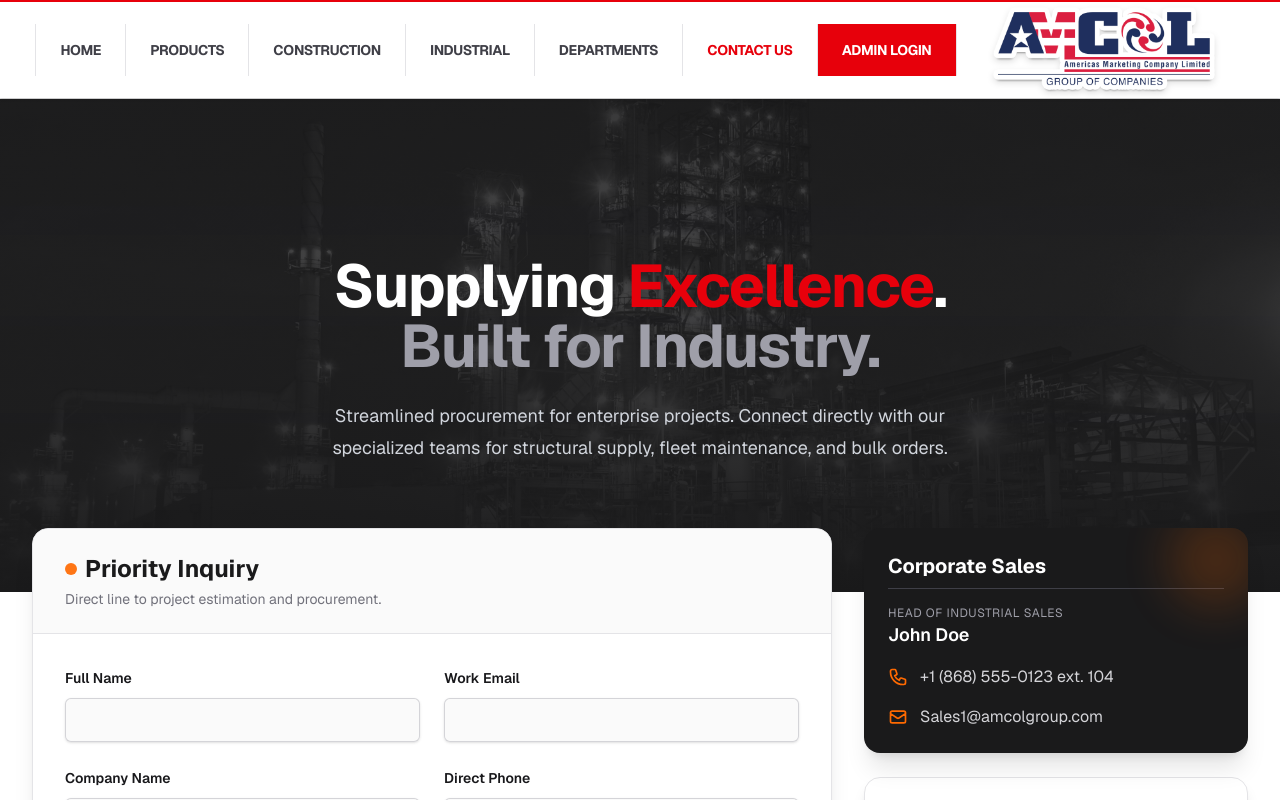
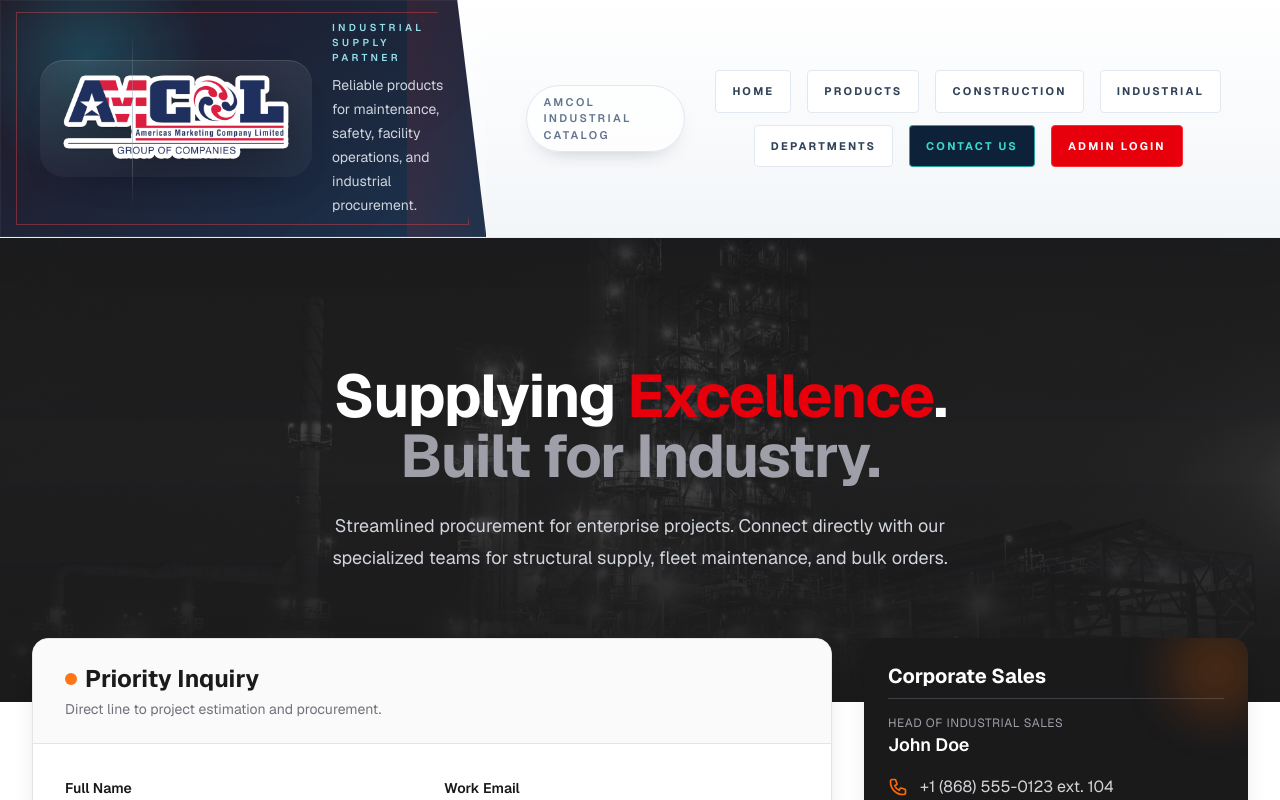
Before and after one commit to Justinpoulido/amcol-landing-page, a Next.js app: page /contact in a window 1280 px wide. Shown: the top 800 px of the page. Built offline with nearby package versions, Linux system fonts and the light colour scheme.

Commit message:
Updated Contact Us Nav-bar

```diff
--- a/app/contact/page.tsx
+++ b/app/contact/page.tsx
@@ -1,5 +1,7 @@
 "use client";
 
+import Image from "next/image";
+import Link from "next/link";
 import React, { useState } from "react";
 
 const navLinks = [
@@ -41,44 +43,66 @@ export default function ContactPage() {
 
   return (
     <div className="min-h-screen bg-white font-sans text-zinc-900">
-      {/* Navigation */}
-      <header className="fixed top-0 left-0 right-0 z-50 border-b border-zinc-200/80 bg-white/80 backdrop-blur-md">
+      <header className="hero-mainnav relative z-40">
+        <div className="flex w-full flex-col overflow-hidden md:flex-row md:items-stretch">
+          <div className="hero-brand-panel flex items-center justify-center px-6 py-5 sm:px-8 md:w-[38%] md:min-w-[380px] md:justify-start lg:px-10">
+            <div className="hero-brand-content relative z-10 flex w-full max-w-[520px] items-center gap-4 sm:gap-5">
+              <Link className="hero-brand-logo-wrap shrink-0" href="/" aria-label="AMCOL Home">
+                <Image
+                  src="/images/AMCOL_Logo.png"
+                  alt="AMCOL Logo"
+                  width={420}
+                  height={104}
+                  priority
+                  className="hero-brand-logo h-20 w-auto max-w-[320px] sm:h-24 md:h-[6.1rem]"
+                />
+              </Link>
 
-        <nav className="w-full border-t-2 border-red-600 bg-white shadow-sm flex items-center justify-between px-4 sm:px-6 lg:px-8">
-          <ul className="flex flex-1 flex-wrap items-center justify-center overflow-x-auto">
-            {navLinks.map((link) => (
-              <li
+              <div className="hero-brand-copy hidden min-w-0 flex-1 md:block">
+                <p className="hero-brand-eyebrow text-[10px] font-semibold uppercase tracking-[0.34em] text-cyan-200/90">
+                  Industrial Supply Partner
+                </p>
+                <p className="mt-2 text-sm leading-6 text-slate-200/90">
+                  Reliable products for maintenance, safety, facility operations, and industrial procurement.
+                </p>
+              </div>
+            </div>
+          </div>
+
+          <div className="hero-links-panel flex flex-1 items-center justify-center px-4 py-4 sm:px-6 lg:px-10">
+            <div className="flex w-full flex-col items-center justify-center gap-3 lg:flex-row lg:justify-between">
+              <div className="hidden rounded-full border border-slate-200 bg-white/75 px-4 py-2 text-[11px] font-semibold uppercase tracking-[0.22em] text-slate-500 shadow-[0_10px_24px_-18px_rgba(15,23,42,0.45)] lg:inline-flex">
+                AMCOL Industrial Catalog
+              </div>
+              <nav className="flex flex-wrap items-center justify-center gap-x-3 gap-y-3 text-[11px] font-bold uppercase tracking-[0.2em] sm:gap-x-4">
+                {navLinks.map((link) => {
+                  const isActive = link.name === "CONTACT US";
+                  const isAdminLink = link.name === "ADMIN LOGIN";
+
+                  return (
+                    <a
                       key={link.name}
-                className="border-l border-zinc-200 last:border-r"
-              >
-                <a
                       href={link.href}
-                  className={`inline-block px-6 py-4 text-sm font-bold tracking-tight transition-colors hover:bg-zinc-50
-                    ${
-                      link.name === "ADMIN LOGIN"
-                        ? "bg-red-600 text-white hover:bg-red-700 hover:text-white"
-                        : link.name === "CONTACT US"
-                        ? "text-red-600"
-                        : "text-zinc-700 hover:text-red-600"
+                      className={`hero-nav-link rounded-sm border px-4 py-3 ${
+                        isAdminLink
+                          ? "border-red-500 bg-red-600 text-white hover:border-red-600 hover:bg-red-700"
+                          : isActive
+                          ? "border-[#39d9cd]/70 bg-[#0d2238] text-[#39d9cd]"
+                          : "border-slate-200 bg-white text-slate-700 hover:border-[#39d9cd]/45 hover:text-[#0d2238]"
                       }`}
                     >
                       {link.name}
                     </a>
-              </li>
-            ))}
-          </ul>
-          <div className="px-6">
-            <img
-              src="/images/AMCOL_Logo.png"
-              alt="AMCOL Logo"
-              className="h-24 w-auto transition-transform duration-300 hover:scale-105 drop-shadow-md"
-            />
+                  );
+                })}
+              </nav>
             </div>
-        </nav>
+          </div>
+        </div>
       </header>
 
       {/* Hero Section */}
-      <section className="relative bg-[#1A1A1B] pt-48 pb-24 sm:pt-64 sm:pb-32 overflow-hidden">
+      <section className="relative overflow-hidden bg-[#1A1A1B] py-24 sm:py-32">
         {/* Background Image with Overlay */}
         <div className="absolute inset-0 z-0">
           <div
--- a/app/page.tsx
+++ b/app/page.tsx
@@ -2,6 +2,8 @@
 
 import Image from "next/image";
 import Link from "next/link";
+import { useRouter } from "next/navigation";
+import type { FormEvent } from "react";
 import { useState, useEffect } from "react";
 import {
   landingCategoryRows,
@@ -46,7 +48,9 @@ function chunkCategories(categories: ProductCategoryPageData[], size: number) {
 }
 
 export default function Home() {
+  const router = useRouter();
   const [currentImageIndex, setCurrentImageIndex] = useState(0);
+  const [searchQuery, setSearchQuery] = useState("");
   const [landingCategories, setLandingCategories] = useState<ProductCategoryPageData[]>(
     fallbackLandingCategories,
   );
@@ -93,6 +97,13 @@ export default function Home() {
 
   const prevImage = () => {
     setCurrentImageIndex((prev) => (prev === 0 ? heroImages.length - 1 : prev - 1));
+  };
+
+  const handleSearchSubmit = (event: FormEvent<HTMLFormElement>) => {
+    event.preventDefault();
+
+    const query = searchQuery.trim();
+    router.push(query ? `/products?search=${encodeURIComponent(query)}` : "/products");
   };
 
   return (
@@ -252,7 +263,10 @@ export default function Home() {
 
       <div className="relative z-10 mx-auto max-w-6xl px-4 sm:px-6 lg:px-8 py-12">
         <div className="mx-auto max-w-3xl text-center">
-          <div className="flex flex-col items-center justify-center gap-4 sm:flex-row">
+          <form
+            onSubmit={handleSearchSubmit}
+            className="flex flex-col items-center justify-center gap-4 sm:flex-row"
+          >
             <div className="relative flex items-center w-full max-w-md leading-[28px]">
               <svg
                 viewBox="0 0 24 24"
@@ -269,9 +283,11 @@ export default function Home() {
                 type="search"
                 placeholder="Search..."
                 name="searchbar"
+                value={searchQuery}
+                onChange={(event) => setSearchQuery(event.target.value)}
               />
             </div>
-          </div>
+          </form>
         </div>
       </div>
 
--- a/app/products/page.tsx
+++ b/app/products/page.tsx
@@ -12,11 +12,50 @@ const navLinks = [
   { name: "ADMIN LOGIN", href: "/admin" },
 ];
 
-export default async function ProductsPage() {
+type ProductsPageProps = {
+  searchParams?: Promise<{
+    search?: string | string[];
+  }>;
+};
+
+function getSearchValue(value: string | string[] | undefined) {
+  return Array.isArray(value) ? value[0] : value;
+}
+
+function productMatchesSearch(
+  product: Awaited<ReturnType<typeof getAllProducts>>[number],
+  query: string,
+) {
+  const searchableText = [
+    product.name,
+    product.category,
+    product.categoryName,
+    product.brand,
+    product.sku,
+    product.summary,
+    product.description,
+    product.price,
+    product.stockStatus,
+    ...(product.specifications ?? []),
+    ...(product.useCases ?? []),
+  ]
+    .filter(Boolean)
+    .join(" ")
+    .toLowerCase();
+
+  return searchableText.includes(query.toLowerCase());
+}
+
+export default async function ProductsPage({ searchParams }: ProductsPageProps) {
+  const query = await searchParams;
+  const searchQuery = getSearchValue(query?.search)?.trim() ?? "";
   const [products, featuredProductCategories] = await Promise.all([
     getAllProducts(),
     Promise.resolve(getFeaturedCategories()),
   ]);
+  const visibleProducts = searchQuery
+    ? products.filter((product) => productMatchesSearch(product, searchQuery))
+    : products;
 
   return (
     <div className="min-h-screen bg-white font-sans text-zinc-900">
@@ -143,16 +182,40 @@ export default async function ProductsPage() {
                 Product Catalog
               </p>
               <h2 className="mt-3 text-3xl font-semibold tracking-tight text-slate-950 sm:text-4xl">
-                Browse all products
+                {searchQuery ? `Search results for "${searchQuery}"` : "Browse all products"}
               </h2>
             </div>
             <p className="text-sm text-slate-600">
-              Showing {products.length} items across the AMCOL catalog.
+              Showing {visibleProducts.length} of {products.length} items across the AMCOL catalog.
             </p>
           </div>
 
+          <form action="/products" className="mt-8 max-w-xl">
+            <label htmlFor="product-search" className="sr-only">
+              Search products
+            </label>
+            <div className="relative">
+              <svg
+                viewBox="0 0 24 24"
+                aria-hidden="true"
+                className="pointer-events-none absolute left-4 top-1/2 h-4 w-4 -translate-y-1/2 fill-slate-400"
+              >
+                <path d="M21.53 20.47l-3.66-3.66C19.195 15.24 20 13.214 20 11c0-4.97-4.03-9-9-9s-9 4.03-9 9 4.03 9 9 9c2.215 0 4.24-.804 5.808-2.13l3.66 3.66c.147.146.34.22.53.22s.385-.073.53-.22c.295-.293.295-.767.002-1.06zM3.5 11c0-4.135 3.365-7.5 7.5-7.5s7.5 3.365 7.5 7.5-3.365 7.5-7.5 7.5-7.5-3.365-7.5-7.5z" />
+              </svg>
+              <input
+                id="product-search"
+                name="search"
+                type="search"
+                defaultValue={searchQuery}
+                placeholder="Search by product, category, brand, or SKU..."
+                className="h-12 w-full rounded-xl border border-slate-200 bg-white pl-11 pr-4 text-sm text-slate-900 shadow-sm outline-none transition placeholder:text-slate-400 focus:border-cyan-300 focus:ring-2 focus:ring-cyan-100"
+              />
+            </div>
+          </form>
+
+          {visibleProducts.length > 0 ? (
           <div className="mt-12 grid grid-cols-1 gap-6 sm:grid-cols-2 xl:grid-cols-3">
-            {products.map((product) => (
+            {visibleProducts.map((product) => (
               <Link
                 key={product.id}
                 href={`/products/${product.slug}`}
@@ -207,6 +270,20 @@ export default async function ProductsPage() {
               </Link>
             ))}
           </div>
+          ) : (
+            <div className="mt-12 rounded-[1.5rem] border border-slate-200 bg-white px-6 py-12 text-center shadow-[0_18px_40px_-30px_rgba(15,23,42,0.45)]">
+              <h3 className="text-xl font-semibold text-slate-950">No products found</h3>
+              <p className="mx-auto mt-3 max-w-xl text-sm leading-6 text-slate-600">
+                Try a different product name, brand, category, or SKU.
+              </p>
+              <Link
+                href="/products"
+                className="mt-6 inline-flex rounded-full border border-slate-200 bg-slate-950 px-5 py-3 text-sm font-semibold text-white transition hover:bg-slate-800"
+              >
+                Clear search
+              </Link>
+            </div>
+          )}
         </div>
       </section>
 
```
Lines whose indentation alone changed are shown as unchanged.
